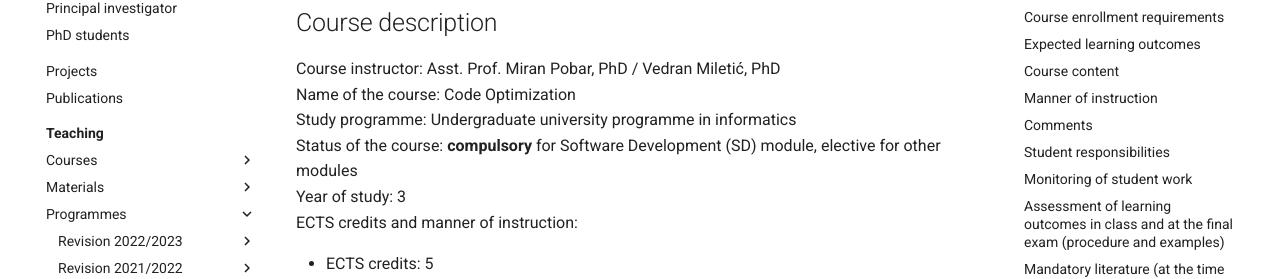
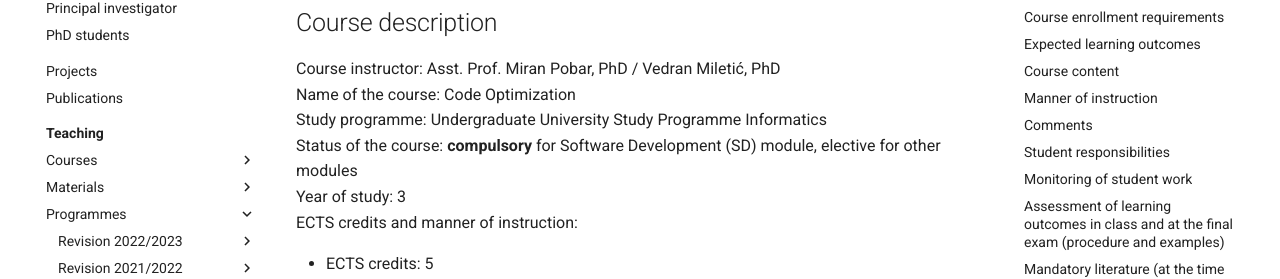
Before and after one commit to gaseri/website, an MkDocs documentation site: the page built from docs/en/teaching/programmes/revision-2019-2020/CO.md, in a window 1280 px wide and 900 px high. Shown: the part 269-548 px from the top of the window. Built offline with MkDocs 1.6.1 and Material for MkDocs 9.7.7, drawn with Linux system fonts in a browser that asks for light colours; comment, search, counter and statistics services are not loaded.

Commit message:
Consistently capitalized and ordered study programme names

```diff
--- a/docs/en/teaching/programmes/revision-2019-2020/CO.md
+++ b/docs/en/teaching/programmes/revision-2019-2020/CO.md
@@ -4,7 +4,7 @@
 
 Course instructor: Asst. Prof. Miran Pobar, PhD / Vedran Miletić, PhD
 Name of the course: Code Optimization
-Study programme: Undergraduate university programme in informatics
+Study programme: Undergraduate University Study Programme Informatics
 Status of the course: **compulsory** for Software Development (SD) module, elective for other modules
 Year of study: 3
 ECTS credits and manner of instruction:
```
Also changed, not shown: docs/en/teaching/programmes/revision-2021-2022/CO.md (+1 -1 lines), docs/en/teaching/programmes/revision-2022-2023/CBCBP.md (+1 -1 lines).
